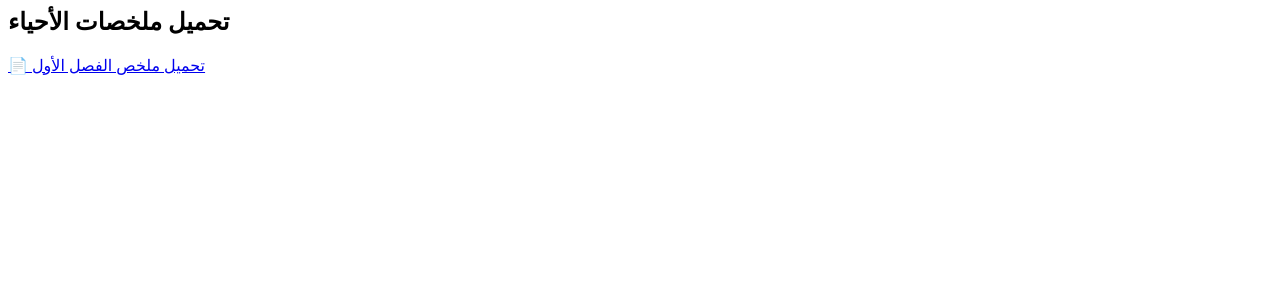
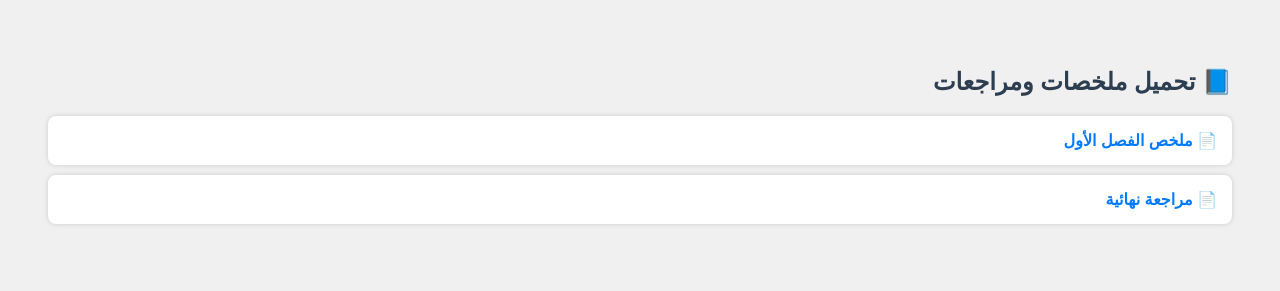
Before and after one commit to ahmed-artoghrl/altarake-biology2, a plain HTML site: page downloads.html in a window 1280 px wide. Drawn offline with Linux system fonts and the light colour scheme.

Commit message:
Update downloads.html

```diff
--- a/downloads.html
+++ b/downloads.html
@@ -1 +1,46 @@
-<html lang='ar'><head><meta charset='UTF-8'><title>تحميلات</title></head><body><h2>تحميل ملخصات الأحياء</h2><a href='https://drive.google.com/file/d/FILE_ID/view' target='_blank'>📄 تحميل ملخص الفصل الأول</a></body></html>
+<!DOCTYPE html>
+<html lang="ar">
+<head>
+  <meta charset="UTF-8">
+  <title>📥 تحميلات وملخصات</title>
+  <style>
+    body {
+      font-family: Arial, sans-serif;
+      background-color: #f0f0f0;
+      color: #333;
+      direction: rtl;
+      padding: 40px;
+      text-align: right;
+    }
+    h2 {
+      color: #2c3e50;
+    }
+    ul {
+      list-style: none;
+      padding: 0;
+    }
+    li {
+      background: #fff;
+      margin-bottom: 10px;
+      padding: 15px;
+      border-radius: 8px;
+      box-shadow: 0 0 5px #ccc;
+    }
+    a {
+      text-decoration: none;
+      color: #007BFF;
+      font-weight: bold;
+    }
+    a:hover {
+      text-decoration: underline;
+    }
+  </style>
+</head>
+<body>
+  <h2>📘 تحميل ملخصات ومراجعات</h2>
+  <ul>
+    <li><a href="https://drive.google.com/file/d/FILE_ID1/view" target="_blank">📄 ملخص الفصل الأول</a></li>
+    <li><a href="https://drive.google.com/file/d/FILE_ID2/view" target="_blank">📄 مراجعة نهائية</a></li>
+  </ul>
+</body>
+</html>
```
